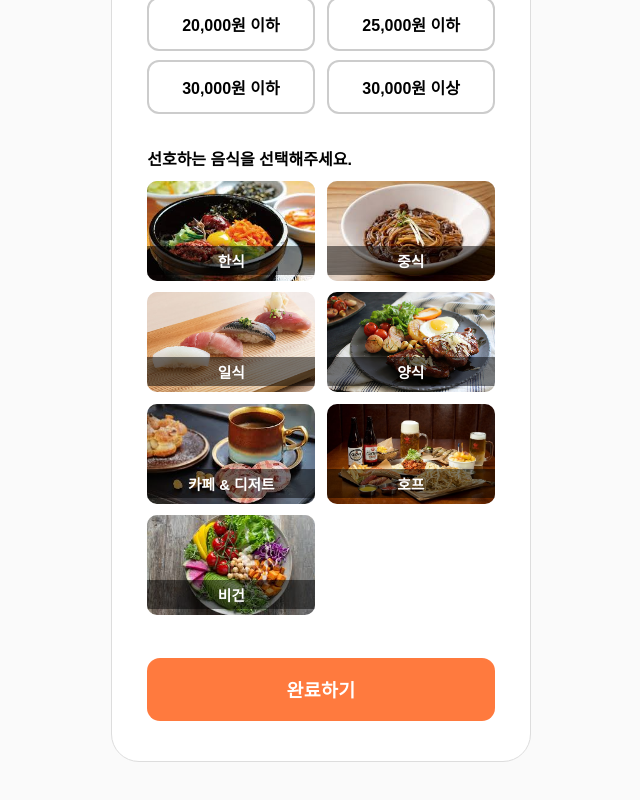
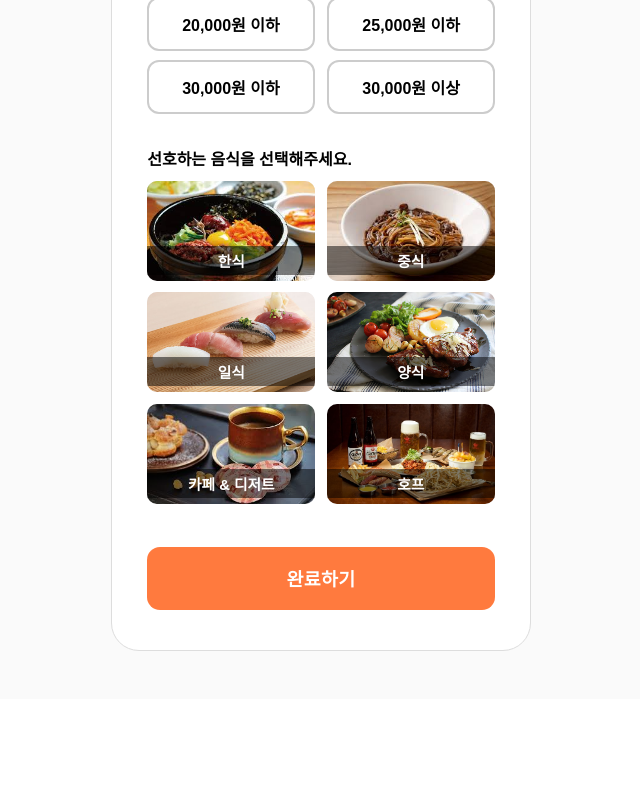
Before and after one commit to Food-Pick/FoodPick-Web, a Next.js app in the folder foodpick-nextjs-front/: page /signup/step2 in a window 1280 px wide. Shown: the part 831-1631 px from the top of the page, without its empty margins (319-959 px from the left). After the commit the page ends 1530 px from the top, so only its background shows below. Built offline with nearby package versions, Linux system fonts and the light colour scheme; no server answers.

Commit message:
비건 삭제

```diff
--- a/foodpick-nextjs-front/app/signup/step2/page.tsx
+++ b/foodpick-nextjs-front/app/signup/step2/page.tsx
@@ -206,8 +206,7 @@ export default function SignupStep2() {
                 { name: '일식', image: '/images/food_japanese.jpg' },
                 { name: '양식', image: '/images/food_western.jpg' },
                 { name: '카페 & 디저트', image: '/images/food_cafe.jpg' },
-                { name: '호프', image: '/images/food_pub.jpg' },
-                { name: '비건', image: '/images/food_vegan.jpg' }].map(food => (
+                { name: '호프', image: '/images/food_pub.jpg' }].map(food => (
                 <button
                   key={food.name}
                   type="button"
```
